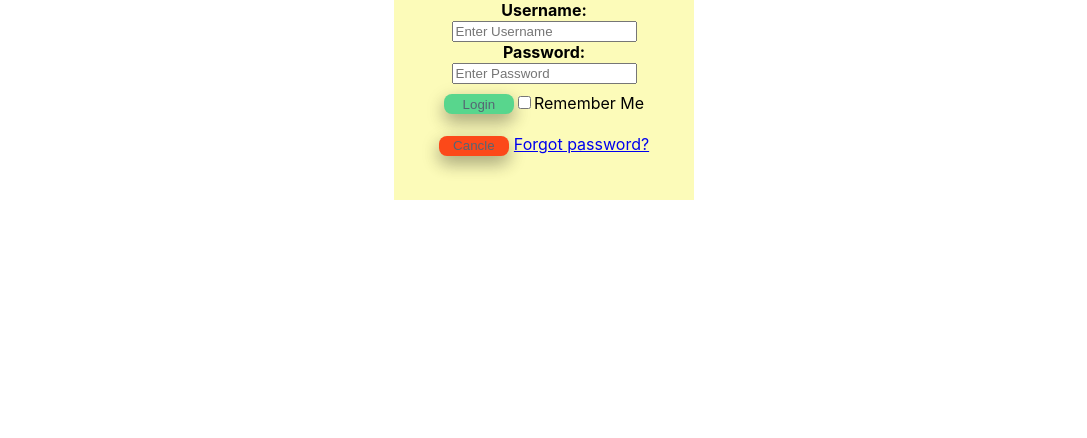
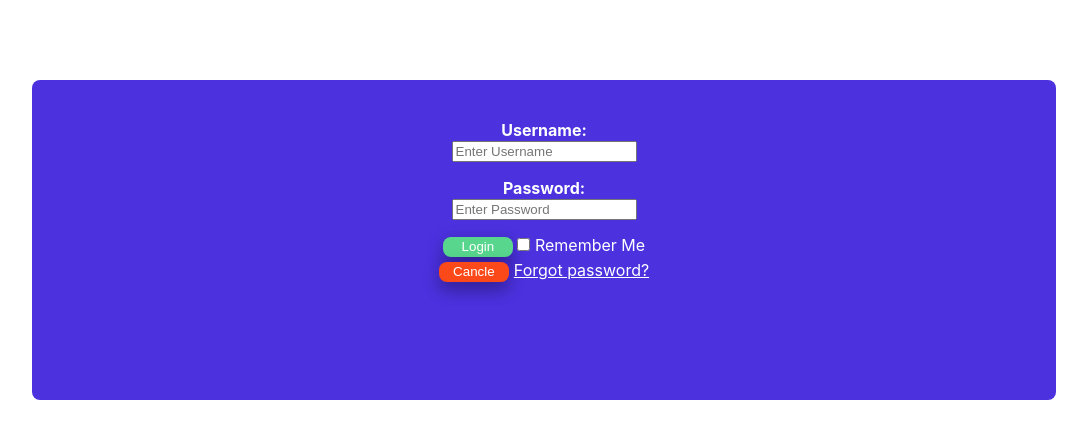
Before and after one commit to continually-dishing/dished-ui, a React (Create React App) app: page /login in a window 1280 px wide. Shown: the top 438 px of the page, without its empty margins (96-1183 px from the left). Built offline with nearby package versions, Linux system fonts and the light colour scheme.

Commit message:
Adding styling to login page

```diff
--- a/src/screens/Login/Login.css
+++ b/src/screens/Login/Login.css
@@ -1,11 +1,11 @@
 .login-container {
+    margin: 0 auto;
     text-align: center;
-    margin: auto;
-    height: 200px;
-    width: 300px;
-    background-color: #FCFBB9;
-    z-index: 1;
-
+    margin-top: 10vh;
+    height: 40vh;
+    width: 80vw;
+    background-color: #4C31DF;
+    border-radius: 8px;
 }
 
 .login-button {
@@ -14,27 +14,49 @@
     background-color: #58D68D;
     border: none;
     cursor: pointer;
-    color: #566573;
+    color: white;
     border-radius: 8px;
     box-shadow: 0 8px 16px 0 rgba(0, 0, 0, 0.2), 0 6px 20px 0 rgba(0, 0, 0, 0.19);
-    margin-top: 10px;
 }
 
 .forgot-password-link {
     margin-left: 5px;
+    color: white;
 }
 
 .login-lower-controls {
-    margin-top: 20px;
+    margin-top: 15px;
 }
 
 .cancle-button {
+    margin-top: 5px;
+
     width: 70px;
     height: 20px;
     background-color: #FC4919;
     border: none;
     cursor: pointer;
-    color: #566573;
+    color: white;
     border-radius: 8px;
     box-shadow: 0 8px 16px 0 rgba(0, 0, 0, 0.2), 0 6px 20px 0 rgba(0, 0, 0, 0.19);
 }
+
+.username {
+    margin-top: 5vh;
+    display: inline-block;
+    color: white;
+}
+
+.password {
+    margin-top: 2vh;
+    display: inline-block;
+    color: white;
+}
+
+.remember-me-label {
+    color: white;
+}
+
+.remember-me-input {
+    margin-right: 5px;
+}
--- a/src/screens/Login/Login.tsx
+++ b/src/screens/Login/Login.tsx
@@ -9,14 +9,15 @@ export default function Login() {
             <input type="text" placeholder="Enter Username" className='username-input' required /><br />
             <label className="password"><strong>Password:</strong></label><br />
             <input type="password" placeholder="Enter Password" className="password-input" required /><br />
-            <button className='login-button' type="submit">Login</button>
-            <label>
-                <input type="checkbox" className='remember-me-input' />
-                Remember Me
-            </label><br />
             <div className="login-lower-controls">
+                <button className='login-button' type="submit">Login</button>
+                <label className="remember-me-label">
+                    <input type="checkbox" className='remember-me-input' />
+                    Remember Me
+                </label><br />
+
                 <button className="cancle-button">Cancle</button>
-                <label className="forgot-password-link"><a href="facebook.com">Forgot password?</a></label>
+                <label ><a className="forgot-password-link" href="facebook.com">Forgot password?</a></label>
             </div>
         </div>
     );
```
Also changed, not shown: 1 other file (tests, documents, lock files or other folders).
